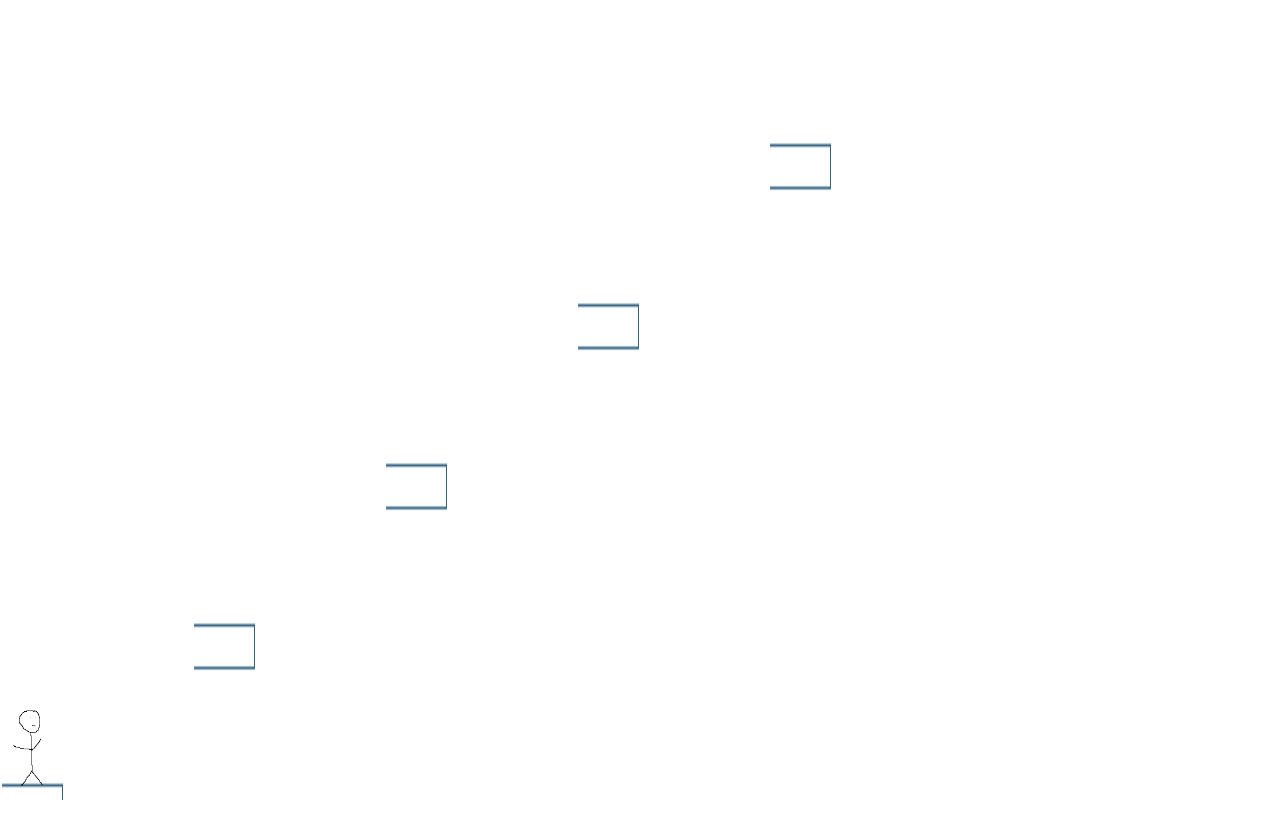
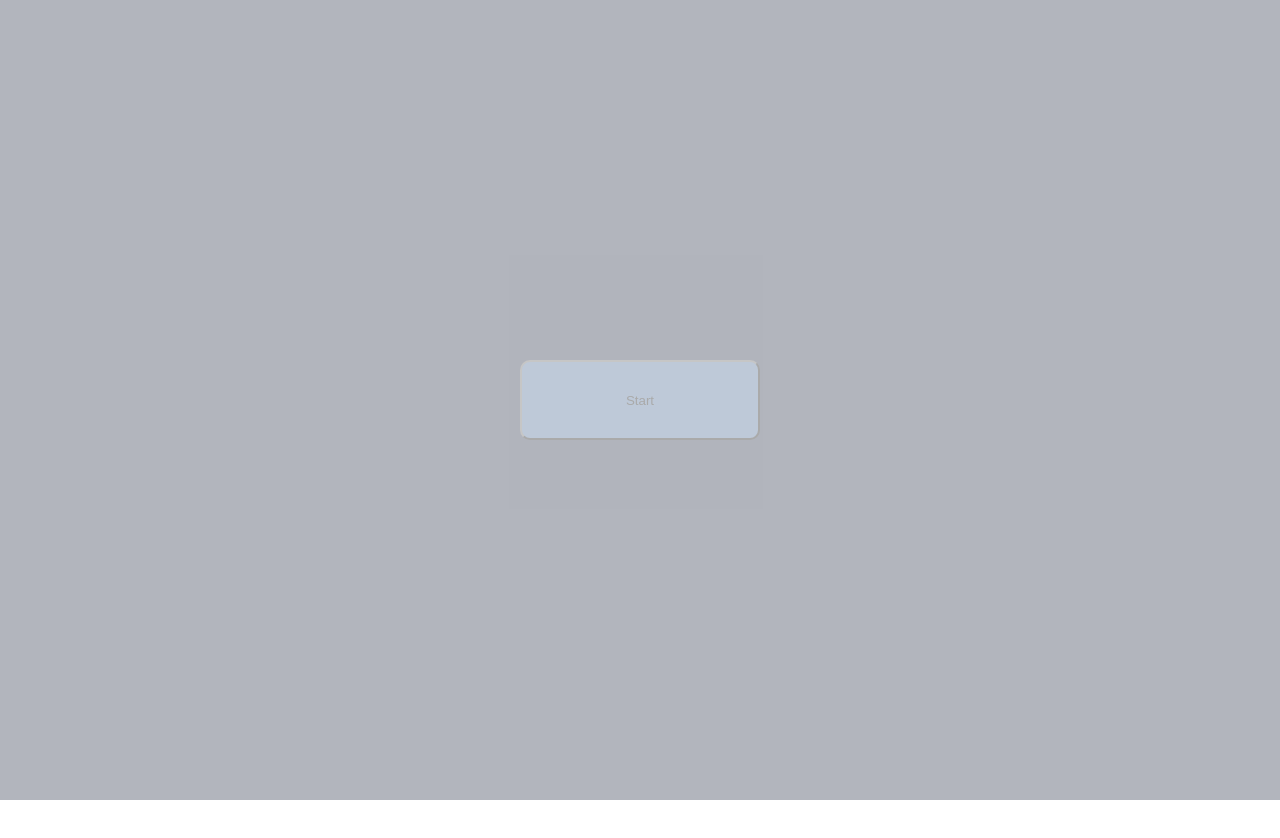
Before and after one commit to amelendez37/knight-runners, a website built with webpack: page src/index.html in a window 1280 px wide. Before the commit the page ends 800 px from the top, so only its background shows below. Built offline with nearby package versions, Linux system fonts and the light colour scheme.

Commit message:
add menu

```diff
--- a/src/classes/gameState.ts
+++ b/src/classes/gameState.ts
@@ -5,6 +5,8 @@ export class GameState {
   #platformOjects: Platform[] = [];
   screenBottomEdge: number;
   screenRightEdge: number;
+
+  hasStarted = false;
 
   constructor() {
     // need to re assign this on window resize
--- a/src/index.html
+++ b/src/index.html
@@ -13,19 +13,24 @@
       padding: 0;
       overflow: hidden;
       /* Good for canvas-based games */
-      background: #fff;
+      /* background: #fff; */
       /* Black background for now */
-      color: #fff;
-      font-family: sans-serif;
+      /* color: #fff; */
+      /* font-family: sans-serif; */
     }
 
     canvas {
       display: block;
     }
   </style>
+  <link rel="stylesheet" href="styles.css">
 </head>
 
 <body>
+  <div class="menu">
+    <button class="startButton">Start</button>
+  </div>
+
   <canvas id="gameCanvas"></canvas>
 
   <script src="./dist/bundle.js"></script>
--- a/src/index.ts
+++ b/src/index.ts
@@ -9,10 +9,21 @@ function setWindowSize(canvas: HTMLCanvasElement, gameState: GameState) {
   canvas.height = gameState.getScreenHeight();
 }
 
+function setupMenu(gameState: GameState, ctx: CanvasRenderingContext2D) {
+  const startButton = document.querySelector('.startButton');
+  startButton?.addEventListener('click', () => {
+    const menu = document.querySelector('.menu') as HTMLDivElement;
+    menu.classList.add('hide');
+
+    gameState.hasStarted = true;
+    gameLoop(gameState, ctx);
+  });
+}
+
 function initObjects(gameState: GameState, ctx: CanvasRenderingContext2D) {
   gameState.clearGameState();
 
-  const STARTING_PLATFORM_LOC = { x: 0, y: gameState.getScreenHeight() - (gameState.scaleY(.04)) };
+  const STARTING_PLATFORM_LOC = { x: 0, y: gameState.getScreenHeight() - (gameState.scaleY(.08)) };
 
   const player = new Player(
     STARTING_PLATFORM_LOC.x,
@@ -62,14 +73,12 @@ function run() {
   const ctx = canvas.getContext('2d') as CanvasRenderingContext2D;
 
   const gameState = new GameState();
+  setupMenu(gameState, ctx);
+  initObjects(gameState, ctx);
   setWindowSize(canvas, gameState);
   window.addEventListener('resize', function () {
     setWindowSize(canvas, gameState);
   });
-
-  initObjects(gameState, ctx);
-
-  gameLoop(gameState, ctx);
 }
 
 run();
--- /dev/null
+++ b/src/styles.css
@@ -0,0 +1,23 @@
+.menu {
+    width: 100vw;
+    height: 100vh;
+    background-color: #172038;
+    z-index: 1000;
+    opacity: 0.33;
+
+    display: flex;
+    justify-content: center;
+    align-items: center;
+}
+
+.startButton {
+    width: 15rem;
+    height: 5rem;
+    border-radius: 10px;
+    cursor: pointer;
+    background-color: #3c5e8b;
+}
+
+.hide {
+    display: none;
+}
```
Also changed, not shown: README.md.
